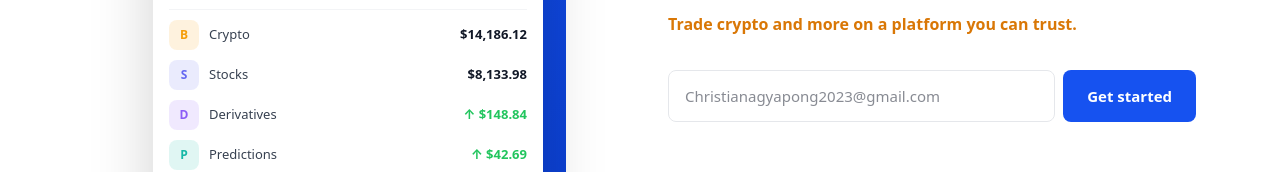
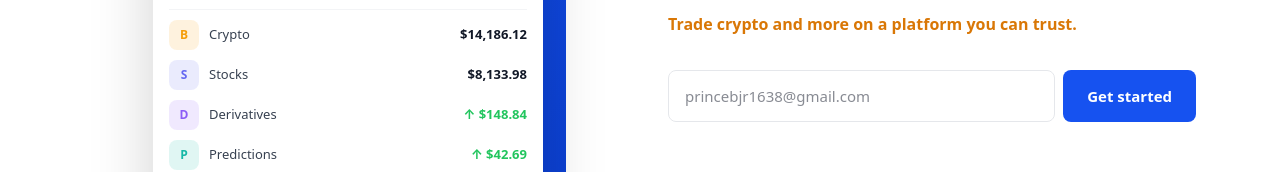
Before and after one commit to princebjr/Personal-CoinBase-Clone-, a React (Vite) app: page / in a window 1280 px wide. Shown: the part 409-581 px from the top of the page. Built offline with nearby package versions, Linux system fonts and the light colour scheme.

Commit message:
my-repo-changes

```diff
--- a/src/pages/Home.jsx
+++ b/src/pages/Home.jsx
@@ -156,7 +156,7 @@
             <div style={{ display: 'flex', gap: '8px', marginBottom: '14px' }} className="hero-cta-row">
               <input
                 type="email"
-                placeholder="Christianagyapong2023@gmail.com"
+                placeholder="princebjr1638@gmail.com"
                 style={{ flex: 1, padding: '13px 16px', border: '1.5px solid #E5E7EB', borderRadius: '8px', fontSize: '0.9375rem', color: '#111827', outline: 'none', minWidth: 0 }}
               />
               <Link
```
